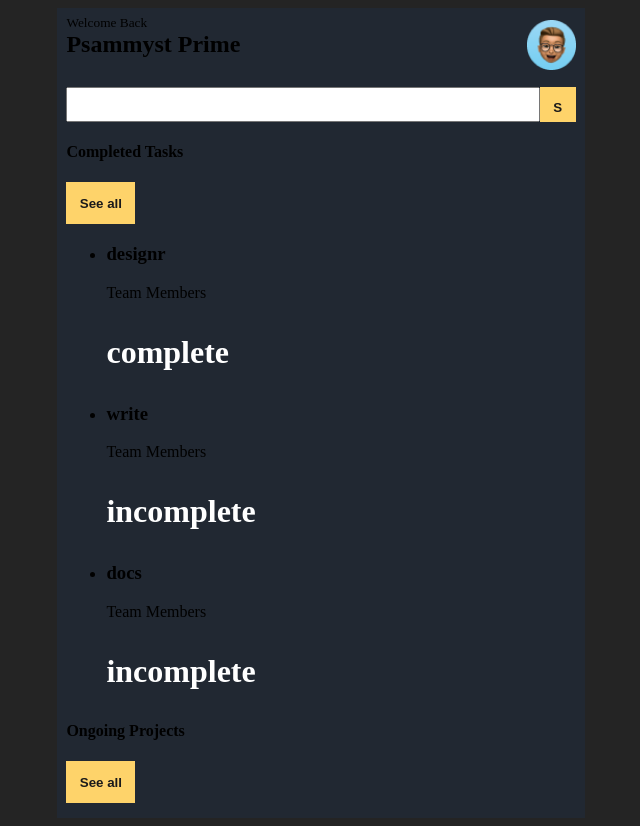
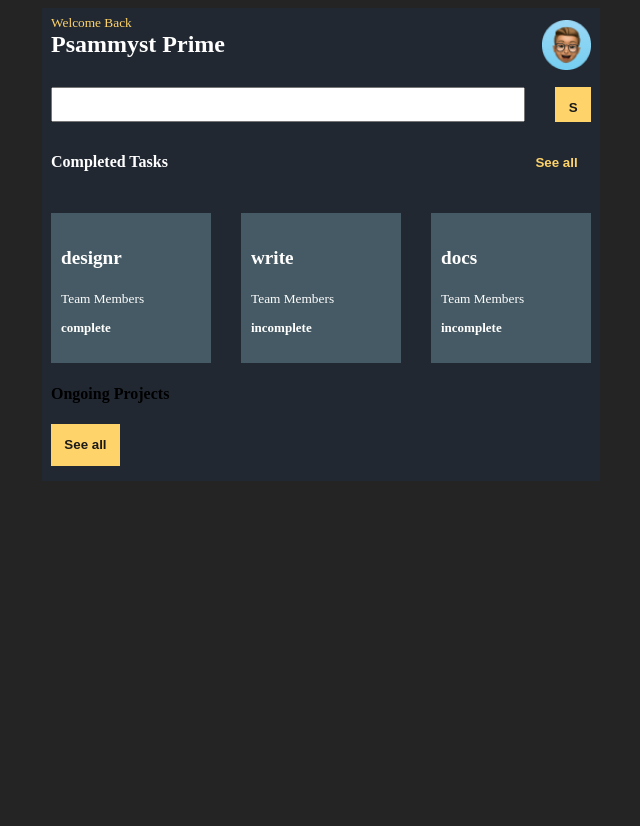
Before and after one commit to PsammystPrime/To-do-list, a React (Vite) app in the folder react/: page /homepage in a window 1280 px wide. Shown: the whole page, without its empty margins (319-959 px from the left). After the commit the page ends 800 px from the top, so only its background shows below. Built offline with nearby package versions, Linux system fonts and the light colour scheme.

Commit message:
align completed list items

```diff
--- a/react/src/App.css
+++ b/react/src/App.css
@@ -125,6 +125,7 @@ a {
   align-items: center;
   gap: 50px;
   margin-bottom: 9px;
+  color: #fed36a;
   /* background-color: #fed36a; */
 }
 .profile-pic {
@@ -135,10 +136,13 @@ a {
 }
 h2 {
   margin-top: 0px;
+  color: #ffffff;
 }
-.search {
+.search,
+.complete {
   display: flex;
   justify-content: space-between;
+  margin-bottom: 10px;
 }
 .search > button {
   height: 35px;
@@ -147,14 +151,45 @@ h2 {
   height: 35px;
   width: 37vw;
 }
-/* Completed Tasks */
-section {
-  /* background-color: #fed36a; */
-  margin-top: 5px;
+/* Completed Tasks Section*/
+.complete > h4 {
+  color: #ffffff;
+}
+.complete > button {
+  background-color: #212832;
+  color: #fed36a;
+}
+ul {
   display: flex;
   flex-wrap: wrap;
+  gap: 30px;
+  list-style-type: none;
+  padding-left: 0;
 }
-section h3 {
+li {
+  align-content: space-around;
+  padding-left: 10px;
+  background-color: #455a64;
+  margin-top: 5px;
+  color: #ffffff;
+  min-width: 150px;
+  min-height: 150px;
+}
+li:hover {
+  background-color: #fed36a;
+  color: #1a1a1a;
+}
+li > h3 {
   font-size: larger;
   font-weight: 900;
 }
+li > span {
+  font-size: smaller;
+}
+li > p {
+  color: #ffffff;
+  font-size: small;
+}
+li:hover > p {
+  color: #1a1a1a;
+}
```
